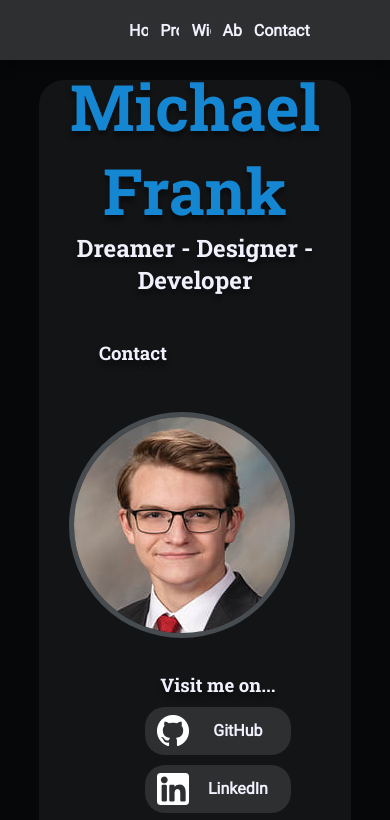
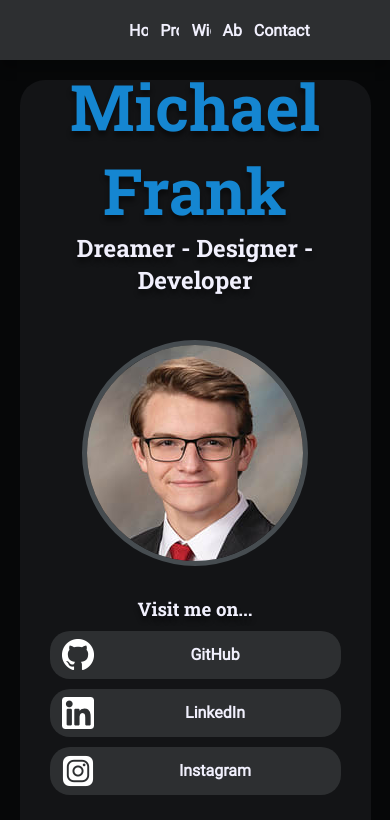
Before and after one commit to fathom820/website, a plain HTML site: page home.html in a window 390 px wide. Shown: the top 820 px of the page. Drawn offline with Linux system fonts and the light colour scheme.

Commit message:
Fixed mobile render

```diff
--- a/home.css
+++ b/home.css
@@ -109,7 +109,7 @@ button:active {
 
 	display: block;
 	position: relative;
-	width: 80%;
+	width: 90%;
 	background-color: #131416 ;
 	justify-content: center;
 
@@ -185,18 +185,57 @@ button:active {
 
 #profileContainer {
 	display: block;
+	overflow: auto;
 	margin-left: auto;
 	margin-right: auto;
 	margin-bottom: 20px;
 	width: fit-content;
-	height: auto;
+	height: fit-content;
 }
 
 .profileButtons {
+	display: inline;
+	float: right;
+	vertical-align: middle;
+	margin-top:auto;
+	margin-bottom:auto;
+}
+
+#portrait {
+	display: inline;
+	float: left;
+	border-radius: 200px;
+	border: solid #464c50 5px;
 	margin: 30px;
+}
 
-	vertical-align: middle;
+@media all and (max-width:800px)
+{
+	#profileContainer {
+		width: 100%;
+	}
+   .profileButtons
+    {
+        display: block;
+        float: none;
+        width:100%;
+    }
+	.standardButton {
+		padding: 16px 12px;
+		width: 50%;
+	}
+	.buttonText {
+		margin-left: none;
+	}
+	#portrait {
+		display: block;
+		float: none;
+		margin-left: auto;
+		margin-right: auto;
+	}
+
 }
+
 
 .standardButton {
 	background-color: #2d2f31;
@@ -216,13 +255,6 @@ button:active {
 }
 
 
-
-#portrait {
-	border-radius: 200px;
-	border: solid #464c50 5px;
-	margin: none;
-}
-
 .menuButton {
 	width: 8%;
 }
--- a/home.html
+++ b/home.html
@@ -32,11 +32,6 @@
 			<div id="contentContainer">
 
 				<div id="profileContainer">
-
-					<div class="profileButtons" style="float: left;">
-						<h2 style="font-size: 14pt; text-align: center;">Contact</h2>
-						<p></p>
-					</div>
 
 					<img src="images/portrait.png" id="portrait"></img>
 
@@ -75,13 +70,11 @@
 
 				<h3>Welcome to my website!</h3>
 				<p>
-					I'm Michael Frank, and I'm a college student and independent hobbyist developer.
+					I'm Michael Frank, and I'm a college student and independent software developer.
 					<br>
 					Currently I'm in the process of getting things set up here, so more stuff will be coming here shortly!
 				</p>
 			</div>
-
-
 
 		</div>
 		<script>Console.log("test");</script>
```
Also changed, not shown: images/icons/icon.png (added).
